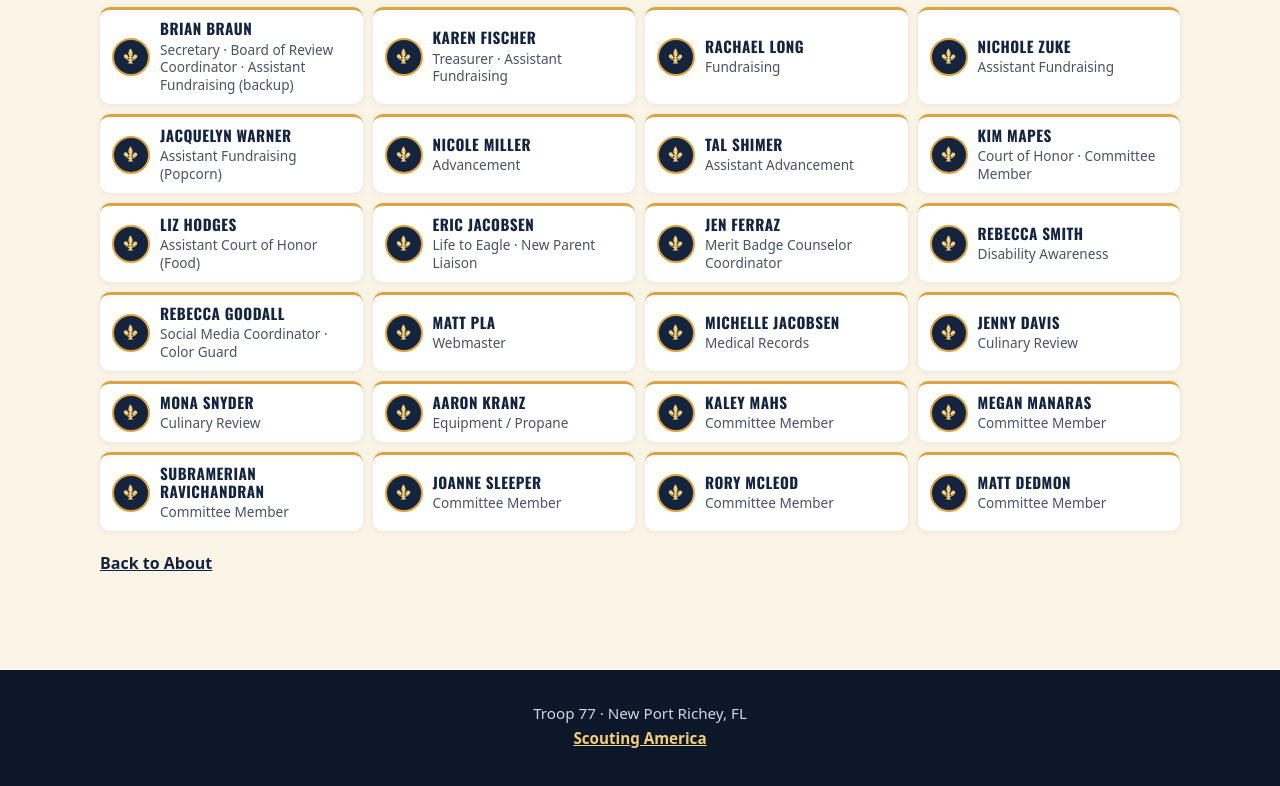
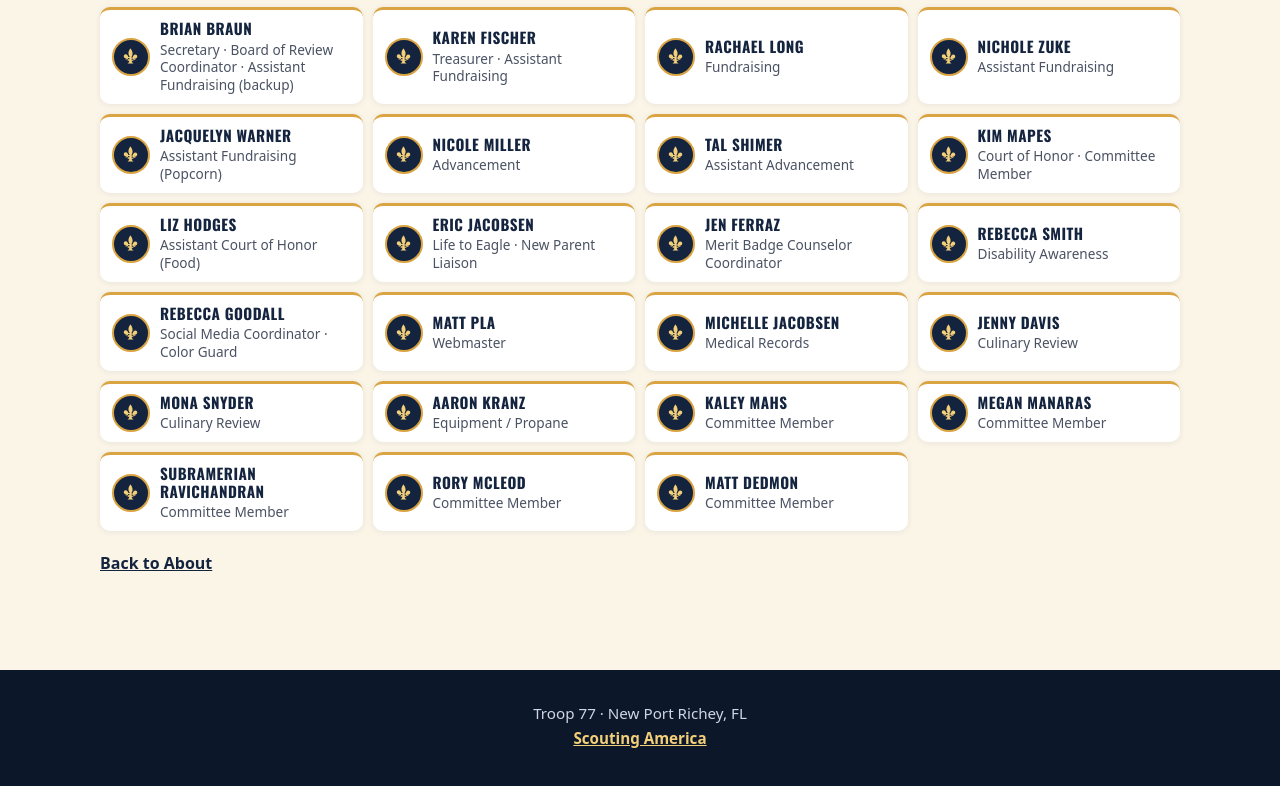
Before and after one commit to BSATroop77/troop77-website, a plain HTML site: page other-leaders.html in a window 1280 px wide. Shown: the part 593-1379 px from the top of the page. Drawn offline with nearby package versions, Linux system fonts and the light colour scheme.

Commit message:
Other leaders: remove Joanne Sleeper

```diff
--- a/other-leaders.html
+++ b/other-leaders.html
@@ -85,7 +85,6 @@
         <li class="tl-card"><span class="tl-badge"><svg aria-hidden="true"><use href="#i-fleur"/></svg></span><div><h3>Kaley Mahs</h3><p>Committee Member</p></div></li>
         <li class="tl-card"><span class="tl-badge"><svg aria-hidden="true"><use href="#i-fleur"/></svg></span><div><h3>Megan Manaras</h3><p>Committee Member</p></div></li>
         <li class="tl-card"><span class="tl-badge"><svg aria-hidden="true"><use href="#i-fleur"/></svg></span><div><h3>Subramerian Ravichandran</h3><p>Committee Member</p></div></li>
-        <li class="tl-card"><span class="tl-badge"><svg aria-hidden="true"><use href="#i-fleur"/></svg></span><div><h3>Joanne Sleeper</h3><p>Committee Member</p></div></li>
         <li class="tl-card"><span class="tl-badge"><svg aria-hidden="true"><use href="#i-fleur"/></svg></span><div><h3>Rory McLeod</h3><p>Committee Member</p></div></li>
         <li class="tl-card"><span class="tl-badge"><svg aria-hidden="true"><use href="#i-fleur"/></svg></span><div><h3>Matt Dedmon</h3><p>Committee Member</p></div></li>
       </ul>
```
